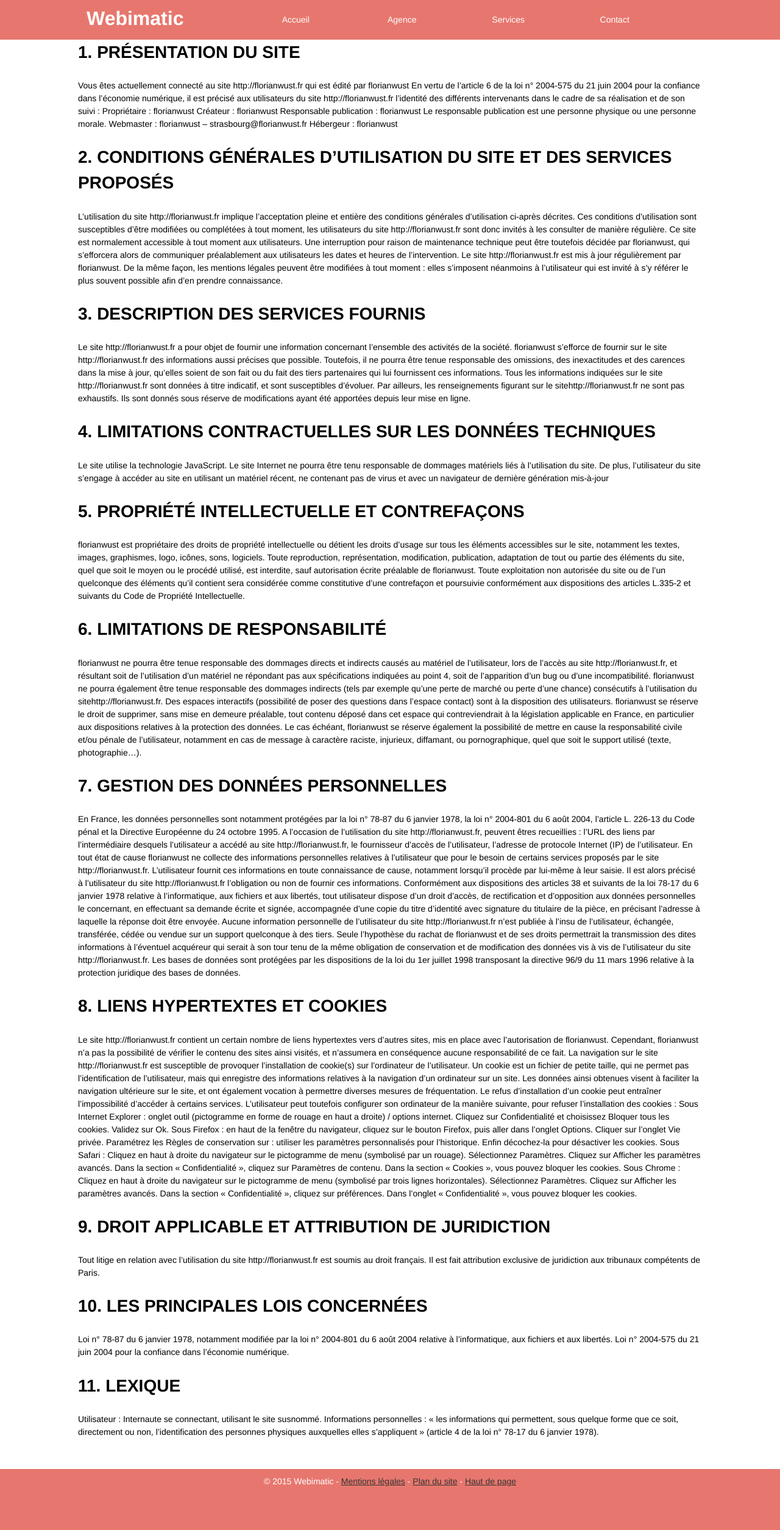
After one commit to florianwust/webimatic, a PHP site: page /mentions.php in a window 1280 px wide. The commit adds this page. Shown: the whole page at 61% size. Run offline with PHP 8.4, Linux system fonts and the light colour scheme; some libraries are stand-ins or nearby versions.

Commit message:
Finalistaiton

```diff
--- a/agence.php
+++ b/agence.php
@@ -45,6 +45,6 @@ new InitPxVideo({
 	"debug": false
 });
 </script>
-
+</div>
 
 <?php include 'footer.html'; ?>
--- a/contact.php
+++ b/contact.php
@@ -1,5 +1,6 @@
 <?php
 include 'header.html'; ?>
+	<div class="wrapper">
 		<div id="main" role="main">
 			<h1>Contactez nous !</h1>
 
@@ -22,5 +23,7 @@ include 'header.html'; ?>
 <br/>
 <p><span class="red">*</span> Champs obligatoires</p>
 		</div>
+
+	</div>
 <?php
 include 'footer.html'; ?>
--- a/css/style.css
+++ b/css/style.css
@@ -13,6 +13,7 @@ ol, ul {
 .wrapper {
     width: 1024px;
     margin: 0 auto;
+    min-height: 70vh;
 }
 /* ---- SKIP LINK ---- */
 .skiplist .skip a {
--- a/footer.html
+++ b/footer.html
@@ -1,5 +1,5 @@
 		<footer id="footer" role="contentinfo">
-			<p>© 2015 Webimatic - <a href="#">Mentions légales</a> - <a href="#">Plan du site</a> - <a href="#header">Haut de page</a></p>
+			<p>© 2015 Webimatic - <a href="mentions.php">Mentions légales</a> - <a href="plan.php">Plan du site</a> - <a href="#header">Haut de page</a></p>
 		</footer>
 </div>
 		<script src="./js/menu.js"></script>
--- a/index.php
+++ b/index.php
@@ -10,6 +10,12 @@ $(document).ready(function() {
 		Accueil >
 	</div>
 	<h2>Accueil</h2>
+	<p><span>Lorem ipsum dolor sit amet, consectetur adipisicing elit. Officia cum, reiciendis nemo. Reprehenderit, delectus repellat sit, animi minima praesentium. Soluta consequuntur tempora rem doloribus nisi aut, obcaecati ad eligendi repudiandae.</span>
+	<span>Consequatur beatae laborum deserunt, voluptatibus culpa blanditiis corrupti autem ea sint ipsa. Soluta facere praesentium, molestiae, error, quidem modi unde iste rerum magnam laudantium, nemo nostrum libero temporibus delectus. Quaerat!</span>
+	<span>Consequatur harum sequi, quia ad iusto nemo quo obcaecati, itaque pariatur ratione atque quae aspernatur officia commodi aliquid! Illo quo ad modi minima facilis porro dignissimos quas eius omnis at.</span>
+	<span>Odio nam sit doloremque architecto, quasi officiis, dicta culpa eos accusantium explicabo impedit modi cumque voluptate debitis optio maxime beatae expedita quaerat nobis iusto officia. Tempora quas aut accusantium porro.</span></p>
+	<br>
+	<br>
 	<div id="main" role="main" class="grid-3">
 		<div class="skills">
 			<img src="./media/1.png" class="imgcenter">
--- /dev/null
+++ b/mentions.php
@@ -0,0 +1,58 @@
+<?php include 'header.html'; ?>
+
+<div class="wrapper">
+	<h2>1. PRÉSENTATION DU SITE</h2>
+Vous êtes actuellement connecté au site http://florianwust.fr qui est édité par florianwust
+En vertu de l’article 6 de la loi n° 2004-575 du 21 juin 2004 pour la confiance dans l’économie numérique, il est précisé aux utilisateurs du site http://florianwust.fr l’identité des différents intervenants dans le cadre de sa réalisation et de son suivi :
+Propriétaire : florianwust
+Créateur : florianwust
+Responsable publication : florianwust
+Le responsable publication est une personne physique ou une personne morale.
+Webmaster : florianwust – strasbourg@florianwust.fr
+Hébergeur : florianwust
+<h2>2. CONDITIONS GÉNÉRALES D’UTILISATION DU SITE ET DES SERVICES PROPOSÉS</h2>
+L’utilisation du site http://florianwust.fr implique l’acceptation pleine et entière des conditions générales d’utilisation ci-après décrites. Ces conditions d’utilisation sont susceptibles d’être modifiées ou complétées à tout moment, les utilisateurs du site http://florianwust.fr sont donc invités à les consulter de manière régulière.
+Ce site est normalement accessible à tout moment aux utilisateurs. Une interruption pour raison de maintenance technique peut être toutefois décidée par florianwust, qui s’efforcera alors de communiquer préalablement aux utilisateurs les dates et heures de l’intervention.
+Le site http://florianwust.fr est mis à jour régulièrement par florianwust. De la même façon, les mentions légales peuvent être modifiées à tout moment : elles s’imposent néanmoins à l’utilisateur qui est invité à s’y référer le plus souvent possible afin d’en prendre connaissance.
+<h2>3. DESCRIPTION DES SERVICES FOURNIS</h2>
+Le site http://florianwust.fr a pour objet de fournir une information concernant l’ensemble des activités de la société.
+florianwust s’efforce de fournir sur le site http://florianwust.fr des informations aussi précises que possible. Toutefois, il ne pourra être tenue responsable des omissions, des inexactitudes et des carences dans la mise à jour, qu’elles soient de son fait ou du fait des tiers partenaires qui lui fournissent ces informations.
+Tous les informations indiquées sur le site http://florianwust.fr sont données à titre indicatif, et sont susceptibles d’évoluer. Par ailleurs, les renseignements figurant sur le sitehttp://florianwust.fr ne sont pas exhaustifs. Ils sont donnés sous réserve de modifications ayant été apportées depuis leur mise en ligne.
+<h2>4. LIMITATIONS CONTRACTUELLES SUR LES DONNÉES TECHNIQUES</h2>
+Le site utilise la technologie JavaScript.
+Le site Internet ne pourra être tenu responsable de dommages matériels liés à l’utilisation du site. De plus, l’utilisateur du site s’engage à accéder au site en utilisant un matériel récent, ne contenant pas de virus et avec un navigateur de dernière génération mis-à-jour
+<h2>5. PROPRIÉTÉ INTELLECTUELLE ET CONTREFAÇONS</h2>
+florianwust est propriétaire des droits de propriété intellectuelle ou détient les droits d’usage sur tous les éléments accessibles sur le site, notamment les textes, images, graphismes, logo, icônes, sons, logiciels.
+Toute reproduction, représentation, modification, publication, adaptation de tout ou partie des éléments du site, quel que soit le moyen ou le procédé utilisé, est interdite, sauf autorisation écrite préalable de florianwust.
+Toute exploitation non autorisée du site ou de l’un quelconque des éléments qu’il contient sera considérée comme constitutive d’une contrefaçon et poursuivie conformément aux dispositions des articles L.335-2 et suivants du Code de Propriété Intellectuelle.
+<h2>6. LIMITATIONS DE RESPONSABILITÉ</h2>
+florianwust ne pourra être tenue responsable des dommages directs et indirects causés au matériel de l’utilisateur, lors de l’accès au site http://florianwust.fr, et résultant soit de l’utilisation d’un matériel ne répondant pas aux spécifications indiquées au point 4, soit de l’apparition d’un bug ou d’une incompatibilité.
+florianwust ne pourra également être tenue responsable des dommages indirects (tels par exemple qu’une perte de marché ou perte d’une chance) consécutifs à l’utilisation du sitehttp://florianwust.fr.
+Des espaces interactifs (possibilité de poser des questions dans l’espace contact) sont à la disposition des utilisateurs. florianwust se réserve le droit de supprimer, sans mise en demeure préalable, tout contenu déposé dans cet espace qui contreviendrait à la législation applicable en France, en particulier aux dispositions relatives à la protection des données. Le cas échéant, florianwust se réserve également la possibilité de mettre en cause la responsabilité civile et/ou pénale de l’utilisateur, notamment en cas de message à caractère raciste, injurieux, diffamant, ou pornographique, quel que soit le support utilisé (texte, photographie…).
+<h2>7. GESTION DES DONNÉES PERSONNELLES</h2>
+En France, les données personnelles sont notamment protégées par la loi n° 78-87 du 6 janvier 1978, la loi n° 2004-801 du 6 août 2004, l’article L. 226-13 du Code pénal et la Directive Européenne du 24 octobre 1995.
+A l’occasion de l’utilisation du site http://florianwust.fr, peuvent êtres recueillies : l’URL des liens par l’intermédiaire desquels l’utilisateur a accédé au site http://florianwust.fr, le fournisseur d’accès de l’utilisateur, l’adresse de protocole Internet (IP) de l’utilisateur.
+En tout état de cause florianwust ne collecte des informations personnelles relatives à l’utilisateur que pour le besoin de certains services proposés par le site http://florianwust.fr. L’utilisateur fournit ces informations en toute connaissance de cause, notamment lorsqu’il procède par lui-même à leur saisie. Il est alors précisé à l’utilisateur du site http://florianwust.fr l’obligation ou non de fournir ces informations.
+Conformément aux dispositions des articles 38 et suivants de la loi 78-17 du 6 janvier 1978 relative à l’informatique, aux fichiers et aux libertés, tout utilisateur dispose d’un droit d’accès, de rectification et d’opposition aux données personnelles le concernant, en effectuant sa demande écrite et signée, accompagnée d’une copie du titre d’identité avec signature du titulaire de la pièce, en précisant l’adresse à laquelle la réponse doit être envoyée.
+Aucune information personnelle de l’utilisateur du site http://florianwust.fr n’est publiée à l’insu de l’utilisateur, échangée, transférée, cédée ou vendue sur un support quelconque à des tiers. Seule l’hypothèse du rachat de florianwust et de ses droits permettrait la transmission des dites informations à l’éventuel acquéreur qui serait à son tour tenu de la même obligation de conservation et de modification des données vis à vis de l’utilisateur du site http://florianwust.fr.
+Les bases de données sont protégées par les dispositions de la loi du 1er juillet 1998 transposant la directive 96/9 du 11 mars 1996 relative à la protection juridique des bases de données.
+<h2>8. LIENS HYPERTEXTES ET COOKIES</h2>
+Le site http://florianwust.fr contient un certain nombre de liens hypertextes vers d’autres sites, mis en place avec l’autorisation de florianwust. Cependant, florianwust n’a pas la possibilité de vérifier le contenu des sites ainsi visités, et n’assumera en conséquence aucune responsabilité de ce fait.
+La navigation sur le site http://florianwust.fr est susceptible de provoquer l’installation de cookie(s) sur l’ordinateur de l’utilisateur. Un cookie est un fichier de petite taille, qui ne permet pas l’identification de l’utilisateur, mais qui enregistre des informations relatives à la navigation d’un ordinateur sur un site. Les données ainsi obtenues visent à faciliter la navigation ultérieure sur le site, et ont également vocation à permettre diverses mesures de fréquentation.
+Le refus d’installation d’un cookie peut entraîner l’impossibilité d’accéder à certains services. L’utilisateur peut toutefois configurer son ordinateur de la manière suivante, pour refuser l’installation des cookies :
+Sous Internet Explorer : onglet outil (pictogramme en forme de rouage en haut a droite) / options internet. Cliquez sur Confidentialité et choisissez Bloquer tous les cookies. Validez sur Ok.
+Sous Firefox : en haut de la fenêtre du navigateur, cliquez sur le bouton Firefox, puis aller dans l’onglet Options. Cliquer sur l’onglet Vie privée. Paramétrez les Règles de conservation sur : utiliser les paramètres personnalisés pour l’historique. Enfin décochez-la pour désactiver les cookies.
+Sous Safari : Cliquez en haut à droite du navigateur sur le pictogramme de menu (symbolisé par un rouage). Sélectionnez Paramètres. Cliquez sur Afficher les paramètres avancés. Dans la section « Confidentialité », cliquez sur Paramètres de contenu. Dans la section « Cookies », vous pouvez bloquer les cookies.
+Sous Chrome : Cliquez en haut à droite du navigateur sur le pictogramme de menu (symbolisé par trois lignes horizontales). Sélectionnez Paramètres. Cliquez sur Afficher les paramètres avancés. Dans la section « Confidentialité », cliquez sur préférences. Dans l’onglet « Confidentialité », vous pouvez bloquer les cookies.
+<h2>9. DROIT APPLICABLE ET ATTRIBUTION DE JURIDICTION</h2>
+Tout litige en relation avec l’utilisation du site http://florianwust.fr est soumis au droit français. Il est fait attribution exclusive de juridiction aux tribunaux compétents de Paris.
+<h2>10. LES PRINCIPALES LOIS CONCERNÉES</h2>
+Loi n° 78-87 du 6 janvier 1978, notamment modifiée par la loi n° 2004-801 du 6 août 2004 relative à l’informatique, aux fichiers et aux libertés.
+Loi n° 2004-575 du 21 juin 2004 pour la confiance dans l’économie numérique.
+<h2>11. LEXIQUE</h2>
+Utilisateur : Internaute se connectant, utilisant le site susnommé.
+Informations personnelles : « les informations qui permettent, sous quelque forme que ce soit, directement ou non, l’identification des personnes physiques auxquelles elles s’appliquent » (article 4 de la loi n° 78-17 du 6 janvier 1978).
+
+</div>
+
+<?php include 'footer.html'; ?>
--- a/prix.php
+++ b/prix.php
@@ -1,5 +1,6 @@
 <?php include 'header.html'; ?>
-<table summary="Tableau présentant les différents tarifs des prestations de l'agence Webimatic" id="megaTab">
+<div class="wrapper">
+  <table summary="Tableau présentant les différents tarifs des prestations de l'agence Webimatic" id="megaTab">
   <caption>Nos tarifs</caption>
   <tbody>
     <tr>
@@ -21,4 +22,5 @@
     </tr>
   </tbody>
 </table>
+</div>
 <?php include 'footer.html'; ?>
```
Also changed, not shown: plan.php (added, +22 -0 lines).
